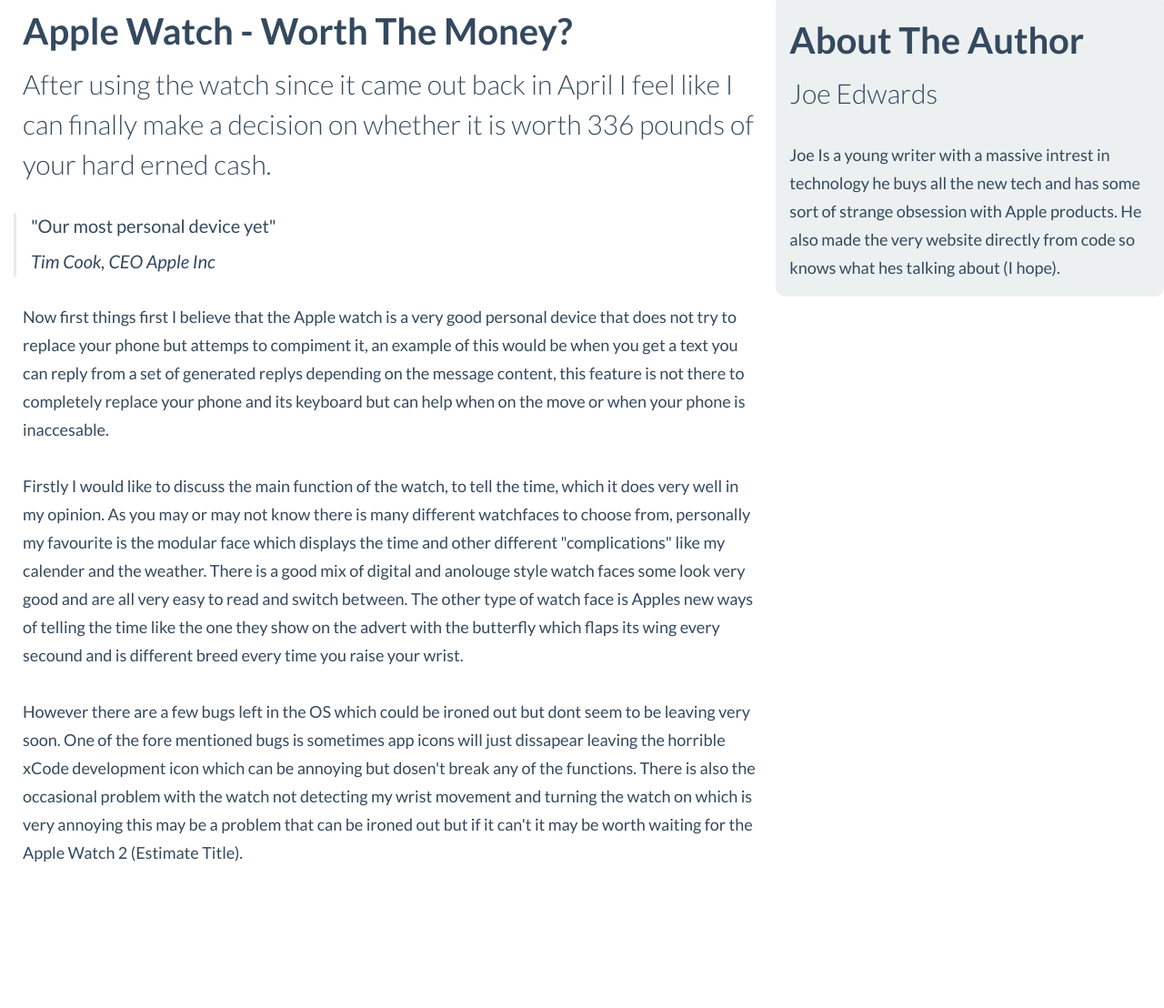
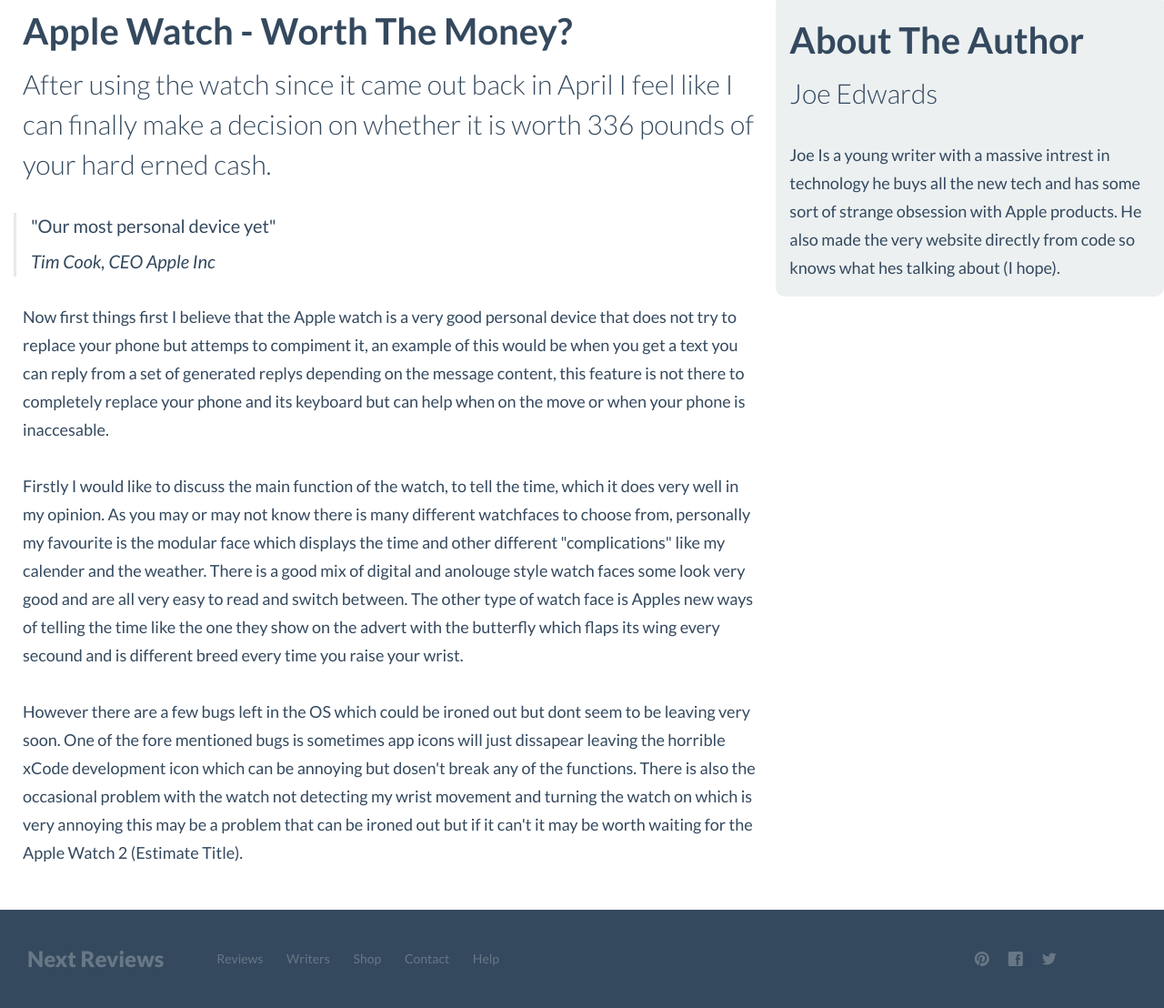
Before and after one commit to JoeEdward/mediaProj, a plain HTML site: page AppleW.html in a window 1280 px wide. Shown: the part 749-1857 px from the top of the page at 91% size. Before the commit the page ends 1718 px from the top, so only its background shows below. Drawn offline with Linux system fonts and the light colour scheme.

Commit message:
Added text
And Stuff

```diff
--- a/AppleW.html
+++ b/AppleW.html
@@ -74,11 +74,12 @@
 					<p>Tim Cook, CEO Apple Inc</p>
 				</small>
 			</blockquote>
-			<p style="margin-left:10px;">Now first things first I believe that the Apple watch is a very good personal device that does not try to replace your phone but attemps to compiment it, an example of this would be when you get a text you can reply from a set of generated replys depending on the message content, this feature is not there to completely replace your phone and its keyboard but can help when on the move or when your phone is inaccesable.
+			<p style="margin-left:10px;text-allign:justified;">Now first things first I believe that the Apple watch is a very good personal device that does not try to replace your phone but attemps to compiment it, an example of this would be when you get a text you can reply from a set of generated replys depending on the message content, this feature is not there to completely replace your phone and its keyboard but can help when on the move or when your phone is inaccesable.
 			<br><br>
 			Firstly I would like to discuss the main function of the watch, to tell the time, which it does very well in my opinion. As you may or may not know there is many different watchfaces to choose from, personally my favourite is the modular face which displays the time and other different "complications" like my calender and the weather. There is a good mix of digital and anolouge style watch faces some look very good and are all very easy to read and switch between. The other type of watch face is Apples new ways of telling the time like the one they show on the advert with the butterfly which flaps its wing every secound and is different breed every time you raise your wrist.
 			<br><br>
 			However there are a few bugs left in the OS which could be ironed out but dont seem to be leaving very soon. One of the fore mentioned bugs is sometimes app icons will just dissapear leaving the horrible xCode development icon which can be annoying but dosen't break any of the functions. There is also the occasional problem with the watch not detecting my wrist movement and turning the watch on which is very annoying this may be a problem that can be ironed out but if it can't it may be worth waiting for the Apple Watch 2 (Estimate Title).
+			<br><br>
 
 			</p>
 		</div>
@@ -87,5 +88,29 @@
 			<p class="lead">Joe Edwards</p>
 			<p>Joe Is a young writer with a massive intrest in technology he buys all the new tech and has some sort of strange obsession with Apple products. He also made the very website directly from code so knows what hes talking about (I hope).</p>
 		</div>
+					<div class="row"></div>
+	<div class="bottom-menu bottom-menu-inverse">
+		<div class="container-fluid">
+			<div class="col-md-2">
+				<a href="#" class="bottom-menu-brand">Next Reviews</a>
+			</div>
+			<div class="col-md-8">
+				<ul class="bottom-menu-list">
+					<li><a href="#">Reviews</a></li>
+					<li><a href="#">Writers</a></li>
+					<li><a href="#">Shop</a></li>
+					<li><a href="#">Contact</a></li>
+					<li><a href="#">Help</a></li>
+				</ul>
+			</div>
+			<div class="col-md-2 col-sm-2">
+              <ul class="bottom-menu-iconic-list">
+                <li><a href="#fakelink" class="fui-pinterest"></a></li>
+                <li><a href="#fakelink" class="fui-facebook"></a></li>
+                <li><a href="#fakelink" class="fui-twitter"></a></li>
+              </ul>
+            </div>
+		</div>
+	</div>
 </body>
 </html>
--- a/assets/css/reviews.css
+++ b/assets/css/reviews.css
@@ -9,7 +9,7 @@
 	margin-top: 5px;
 	width: 100%;
 	border-radius: 10px;
-	background-color: #ECF0F1;
+/*	background-color: #ECF0F1;*/
 }
 .reviewhead {
 	margin-left: 10px;
@@ -39,3 +39,8 @@
 	height: auto;
 	margin-top: 10px;
 }
+}
+.bottom-menu {
+	margin-top: 10px;
+	height: 100px;
+}
```
Also changed, not shown: baseReview.html (+26 -2 lines).
